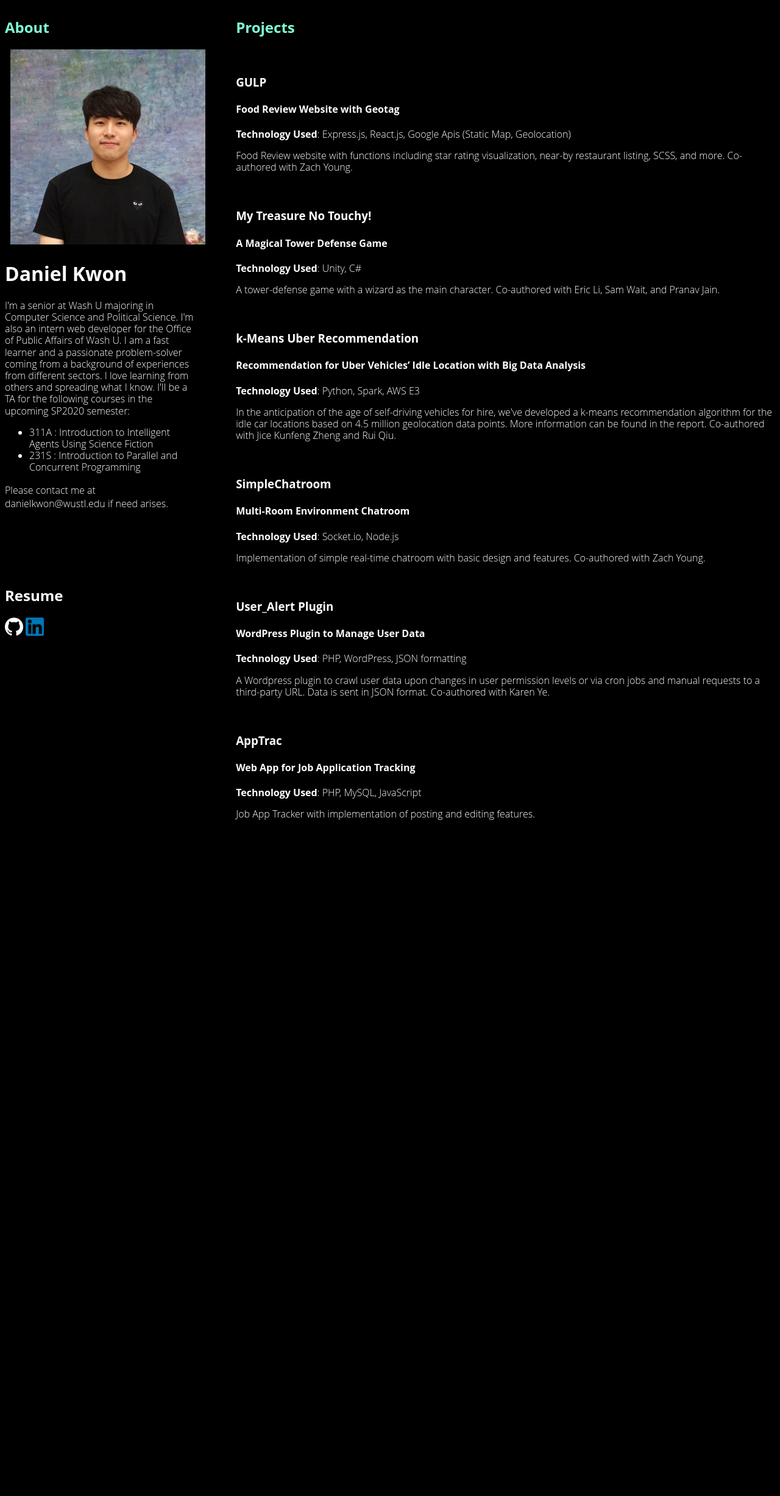
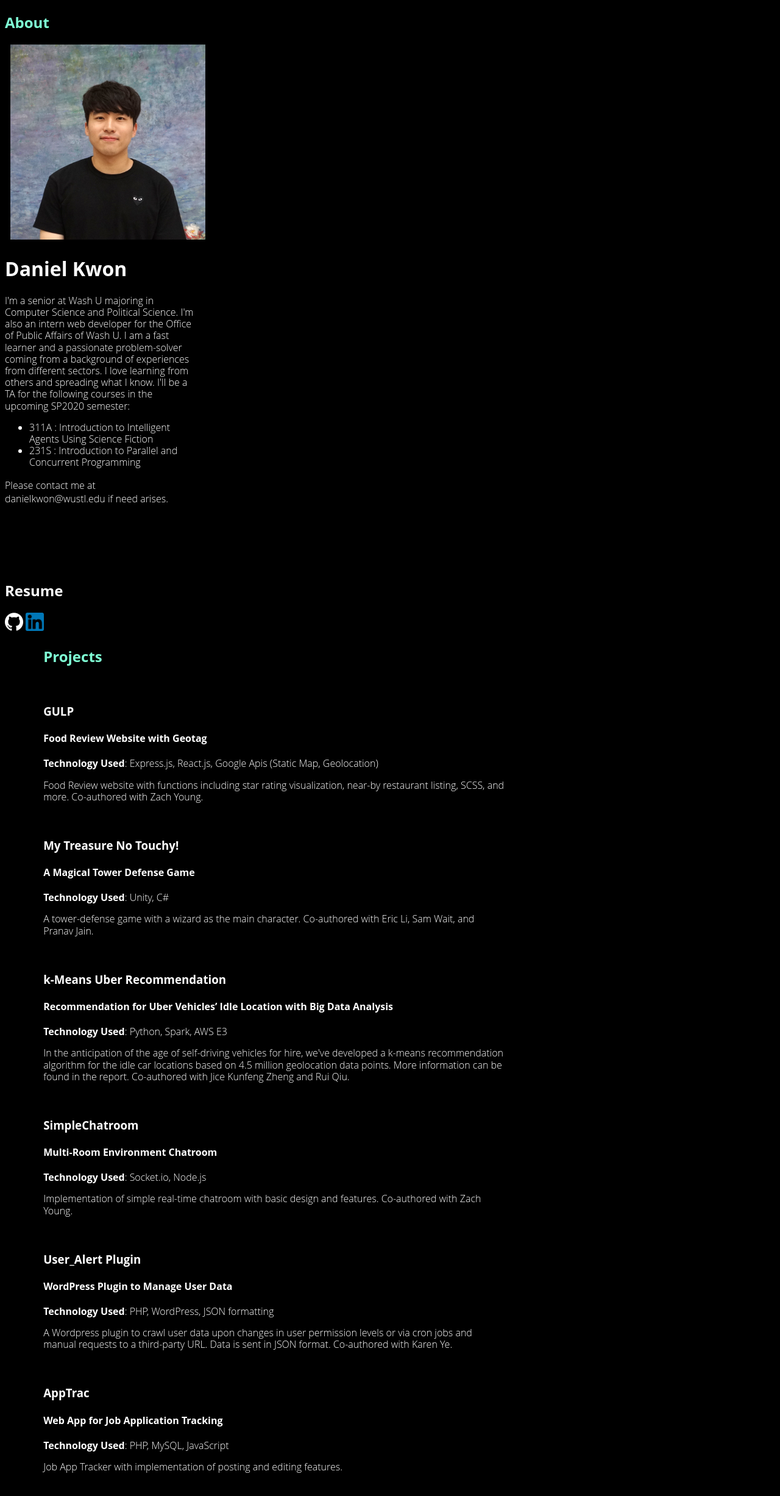
Before and after one commit to danielkwonwu/portfolio, a PHP site: page / in a window 1280 px wide. Shown: the whole page at 61% size. Before the commit the page ends 1345 px from the top, so only its background shows below. Run offline with PHP 8.4, Linux system fonts and the light colour scheme.

Commit message:
Update style.css

```diff
--- a/src/style.css
+++ b/src/style.css
@@ -33,13 +33,14 @@ ul{
 }
 
 .menu{
+    margin-left: 5%
     float: left;
     width: 25%;
 }
 .content{
     margin-left: 5%;
     float: left;
-    width: 70%;
+    width: 60%;
 }
 
 #current-page {
```
